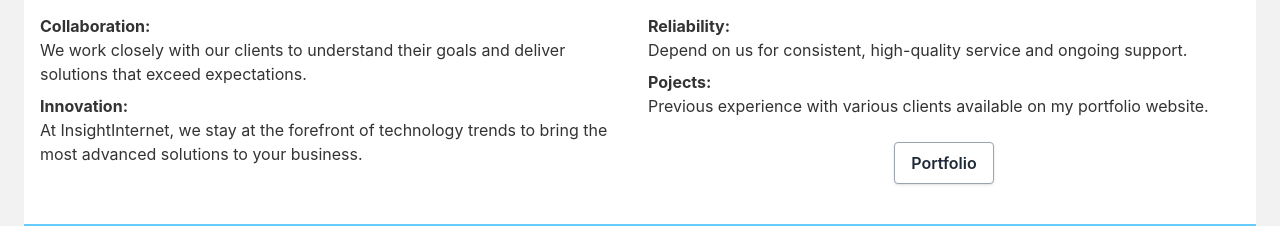
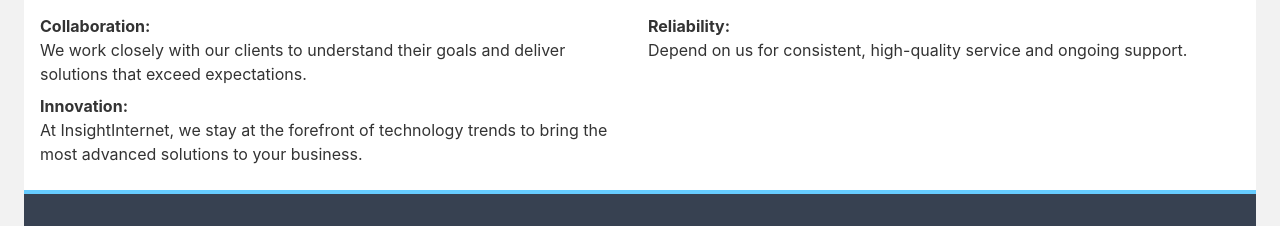
Before and after one commit to matherton/insightinternetApp, a Vue app: page /insightinternetApp/about in a window 1280 px wide. Shown: the part 338-564 px from the top of the page. Built offline with nearby package versions, Linux system fonts and the light colour scheme.

Commit message:
removed uneeded text content and button link to portfolio site

```diff
--- a/src/components/Page.vue
+++ b/src/components/Page.vue
@@ -61,13 +61,6 @@
       <p>{{ copy4 }}</p>
       <strong>{{ subTitle5 }}</strong>
       <p>{{ copy5 }}</p>
-      <a href="http://insightinternet.co.uk/portfolio.html" target="_blank">
-        <button
-          class="bg-white hover:var(--accent-orange) text-gray-800 font-semibold py-2 px-4 border border-gray-400 rounded shadow"
-        >
-          Portfolio
-        </button>
-      </a>
     </section>
   </main>
 </template>
@@ -110,8 +103,6 @@
     copy3: String,
     subTitle4: String,
     copy4: String,
-    subTitle5: String,
-    copy5: String,
     subTitleList: Boolean,
     img2ndCol: String,
     gridColMD: {
--- a/src/components/pages/About.vue
+++ b/src/components/pages/About.vue
@@ -14,8 +14,6 @@
     copy3="At InsightInternet, we stay at the forefront of technology trends to bring the most advanced solutions to your business."
     subTitle4="Reliability:"
     copy4="Depend on us for consistent, high-quality service and ongoing support."
-    subTitle5="Pojects:"
-    copy5="Previous experience with various clients available on my portfolio website."
   />
 </template>
 
--- a/src/components/utilities/WorkItem.vue
+++ b/src/components/utilities/WorkItem.vue
@@ -23,6 +23,9 @@
 
     <div class="px-6 py-4">
       <div class="font-bold text-xl mb-2">{{ role }}</div>
+      <!-- <p class="text-gray-700 text-base">
+        {{ body }}
+      </p> -->
     </div>
     <hr />
     <div class="px-6 pt-4 pb-2">
```
